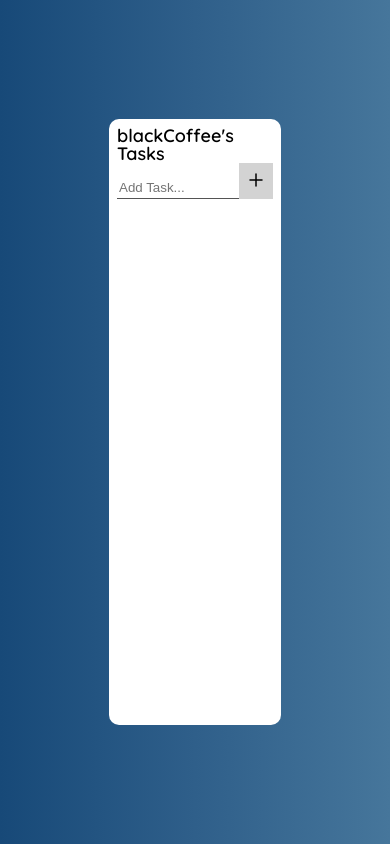
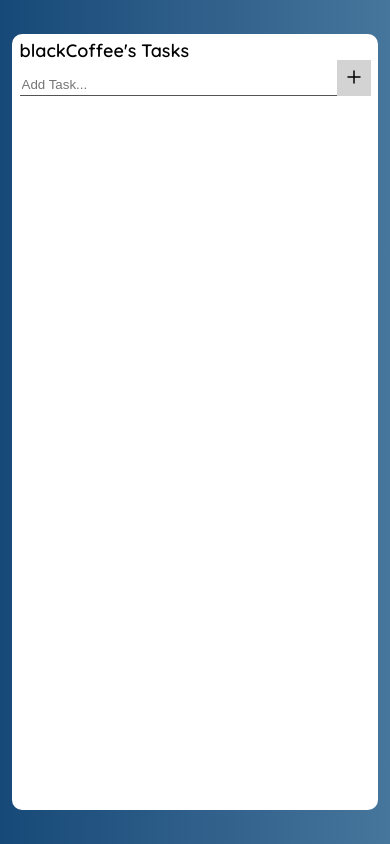
Before and after one commit to blackcoffee2/vanilla-js-tasks, a website: page index.html in a window 390 px wide. Drawn offline with Linux system fonts and the light colour scheme.

Commit message:
Implement responsive design.

```diff
--- a/css/main.css
+++ b/css/main.css
@@ -19,6 +19,7 @@
   display: flex;
   flex-direction: column;
   padding: 2% 2%;
+  overflow-x: scroll;
 }
 
 .heading {
@@ -50,3 +51,16 @@
 .tasks-2 {
   margin-top: 10px;
 }
+
+@media only screen and (max-width: 767px) {
+  .tasks-1 {
+    background-color: #ffffff;
+    height: 90vh;
+    width: 90vw;
+    border-radius: 10px;
+    display: flex;
+    flex-direction: column;
+    padding: 2% 2%;
+    overflow-x: scroll;
+  }
+}
--- a/js/index.js
+++ b/js/index.js
@@ -49,6 +49,7 @@ function uiFromState() {
 
     tasksDiv.appendChild(div);
   }
+  tasksDiv.scrollIntoView(false);
 }
 
 addButton.onclick = function () {
```
